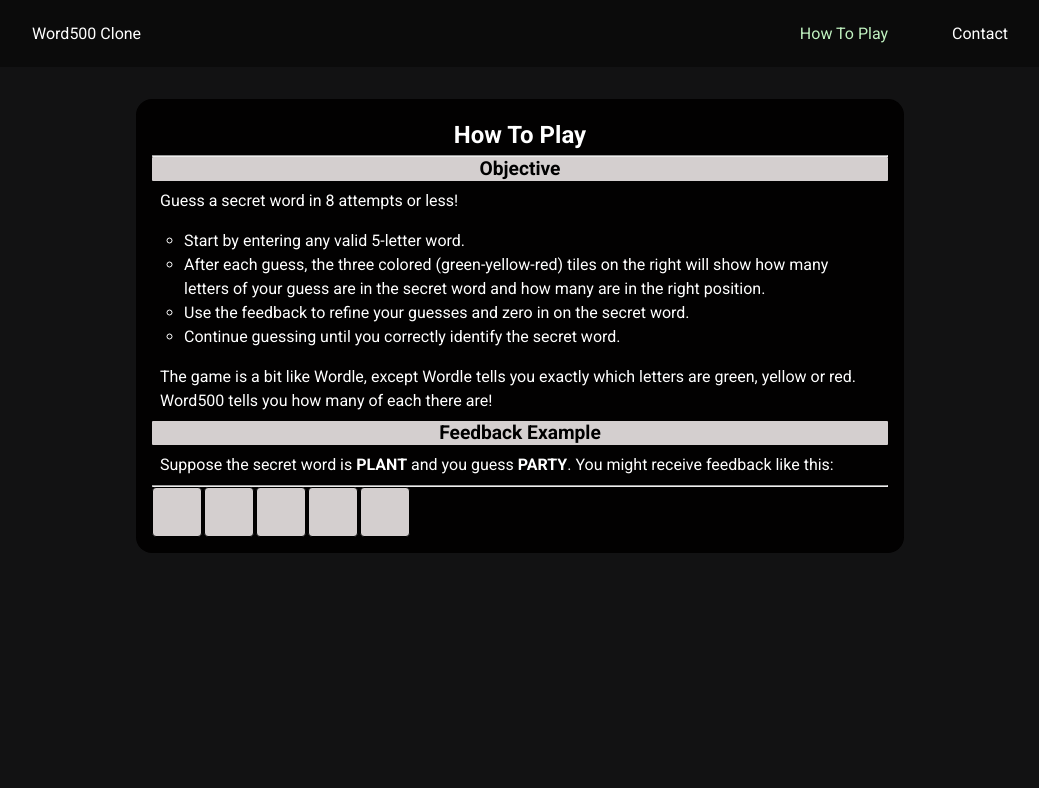
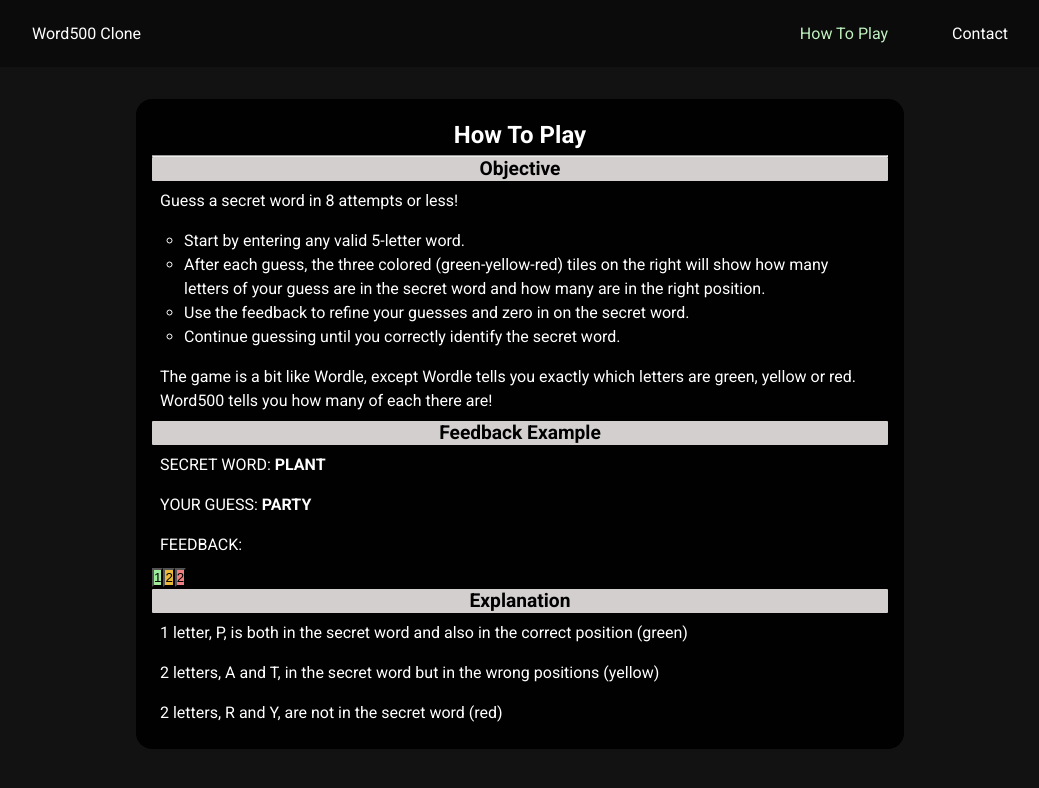
Before and after one commit to trialnerr/Nerd500-word500clone, a React app: page /how-to in a window 1280 px wide. Shown: the top 788 px of the page, without its empty margins (120-1159 px from the left). Built offline with nearby package versions, Linux system fonts and the light colour scheme.

Commit message:
Refactor HowToPlay component to include feedback example and explanation

```diff
--- a/client/components/HowToPlay.jsx
+++ b/client/components/HowToPlay.jsx
@@ -1,7 +1,8 @@
 import React from 'react';
-import Row from './Row.jsx';
+import Example from './Example.jsx';
 
 export default function HowToPlay() {
+
   return (
     <div className='how-to-container'>
       <h1>How To Play</h1>
@@ -12,16 +13,14 @@
         <li>Start by entering any valid 5-letter word.</li>
         <li>
           After each guess, the three colored (green-yellow-red) tiles on the
-            right will show how many letters of your guess are in the secret
-            word and how many are in the right position.
+          right will show how many letters of your guess are in the secret word
+          and how many are in the right position.
         </li>
         <li>
           Use the feedback to refine your guesses and zero in on the secret
           word.
         </li>
-          <li>
-            Continue guessing until you correctly identify the secret word.
-          </li>
+        <li>Continue guessing until you correctly identify the secret word.</li>
       </ul>
       <p>
         The game is a bit like Wordle, except Wordle tells you exactly which
@@ -30,14 +29,26 @@
       </p>
       <h2>Feedback Example</h2>
       <p>
-          Suppose the secret word is <strong>PLANT</strong> and you guess{' '}
-          <strong>PARTY</strong>. You might receive feedback like this:
+        SECRET WORD: <strong>PLANT</strong>
       </p>
-        <hr />
+      <p>
+        YOUR GUESS: <strong>PARTY</strong>
+      </p>
+
       <div className='example'>
-          <Row length={5} rowId={9}></Row>
+        <p>FEEDBACK:</p>
+        <Example colorValueObj={{ green: 1, yellow: 2, red: 2 }}></Example>
       </div>
-
+      <h2>Explanation</h2>
+      <p>
+        1 letter, P, is both in the secret word and also in the correct position
+        (green)
+      </p>
+      <p>
+        2 letters, A and T, in the secret word but in the wrong positions
+        (yellow)
+      </p>
+      <p>2 letters, R and Y, are not in the secret word (red)</p>
     </div>
   );
 
```
Lines whose indentation alone changed are shown as unchanged.
